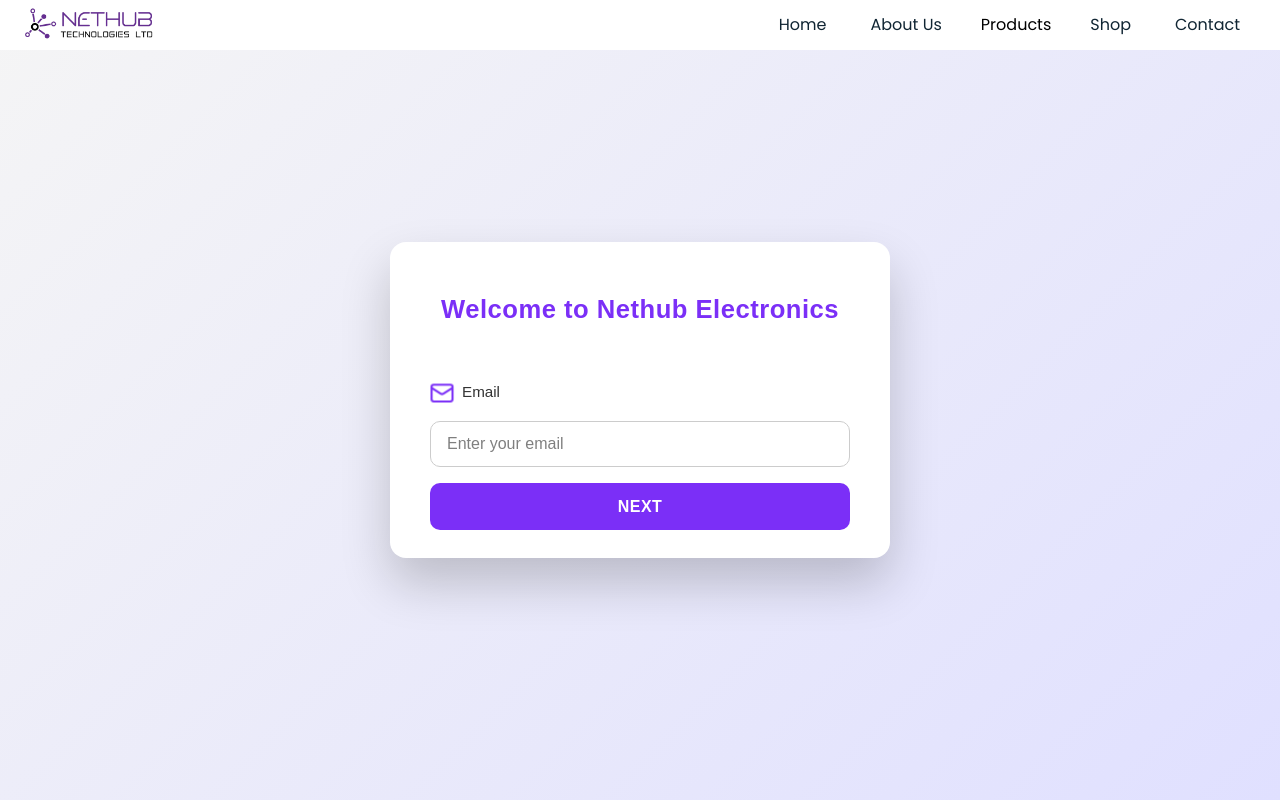
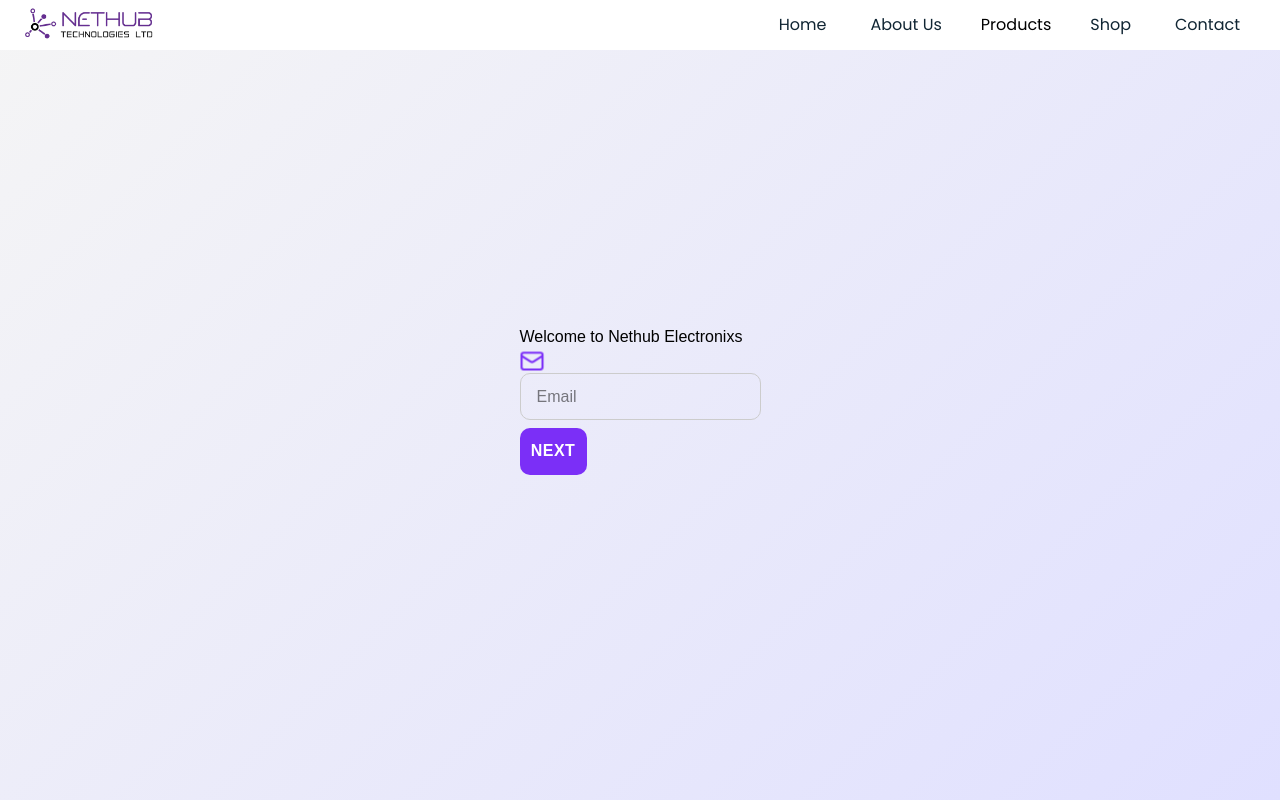
Before and after one commit to Emogy-reunion/nethub_frontend, a Next.js app: page /guest/login in a window 1280 px wide. Shown: the top 800 px of the page. Built offline with nearby package versions, Linux system fonts and the light colour scheme.

Commit message:
refactor: create the login form

```diff
--- a/src/components/login/loginform.jsx
+++ b/src/components/login/loginform.jsx
@@ -4,64 +4,81 @@ import { useState } from 'react';
 import { Mail, Lock } from 'lucide-react';
 import styles from '@/styles/login/TwoStepLogin.module.css';
 
-export default function TwoStepLogin() {
-	const [step, setStep] = useState(1);
+export default function LoginForm() {
+
+	const [step, setStep] = useState(1); // Current step
+  	const [formData, setFormData] = useState({
+    		email: '',
+    		password: '',
+  	});
+
+  	const handleChange = (e) => {
+    		setFormData((prev) => ({
+      			...prev,
+			[e.target.name]: e.target.value,
+		}));
+  	};
+
+  	const handleNext = (e) => {
+		e.preventDefault();
+		setStep((prev) => prev + 1);
+	};
+
+
+  	const handleBack = () => {
+		setStep((prev) => (prev > 1 ? prev - 1 : prev));
+	};
 
  	 return (
     		<div className={styles.container}>
-      			<div className={styles.card}>
-        			<h2 className={styles.heading}>Welcome to Nethub Electronics</h2>
+      			<form
+        			className={styles.form}
+        			onSubmit={step === 2 ? handleSubmit : handleNext}
+      			>
+        			<h2 className={styles.title}>Welcome to Nethub Electronixs</h2>
 
-        			{/* Email Step */}
-        			<div className={`${styles.step} ${step === 1 ? styles.active : styles.inactive}`}>
-          				<label htmlFor="email" className={styles.label}>
-            					<Mail className={styles.icon} /> Email
-          				</label>
-
+        			{/* Step 1: Email */}
+        			{step === 1 && (
+          				<div className={styles.inputGroup}>
+            					<Mail className={styles.icon} />
             						<input
               							type="email"
-            					id="email"
-            					placeholder="Enter your email"
+              							name="email"
+              							placeholder="Email"
+              							value={formData.email}
+              							onChange={handleChange}
               							className={styles.input}
             						/>
+          				</div>
+        			)}
 
-					<button
-            					type="button"
-            					className={styles.button}
-            					onClick={() => setStep(2)}
-          				>
-            					Next
+       				{/* Step 2: Password */}
+		 		{step === 2 && (
+          				<div className={styles.inputGroup}>
+            					<Lock className={styles.icon} />
+            					<input
+              						type="password"
+      						        name="password"
+           						placeholder="Password"
+              						value={formData.password}
+              						onChange={handleChange}
+              						className={styles.input}
+            					/>
+          				</div>
+        			)}
+
+        			<div className={styles.buttons}>
+          				{step > 1 && (
+            					<button type="button" className={styles.backButton} onClick={handleBack}>
+             						 Back
+            					</button>
+          				)}
+
+          				<button type="submit" className={styles.button}>
+            					{step === 2 ? 'Login' : 'Next'}
           				</button>
         			</div>
-
-        			{/* Password Step */}
-        			<div className={`${styles.step} ${step === 2 ? styles.active : styles.inactive}`}>
-          				<label htmlFor="password" className={styles.label}>
-            					<Lock className={styles.icon} /> Password
-          				</label>
-
-					<input
-            					type="password"
-            					id="password"
-            					placeholder="Enter your password"
-            					className={styles.input}
-          				/>
-
-					<div className={styles.buttons}>
-            					<button
-              						type="button"
-              						className={styles.buttonSecondary}
-              						onClick={() => setStep(1)}
-            					>
-              						Back
-            					</button>
-
-						<button type="submit" className={styles.button}>
-              						Login
-            					</button>
-          				</div>
-        			</div>
-      			</div>
+      			</form>
     		</div>
   	);
 }
```
Also changed, not shown: 1 other file (tests, documents, lock files or other folders). Lines whose indentation alone changed are shown as unchanged.
